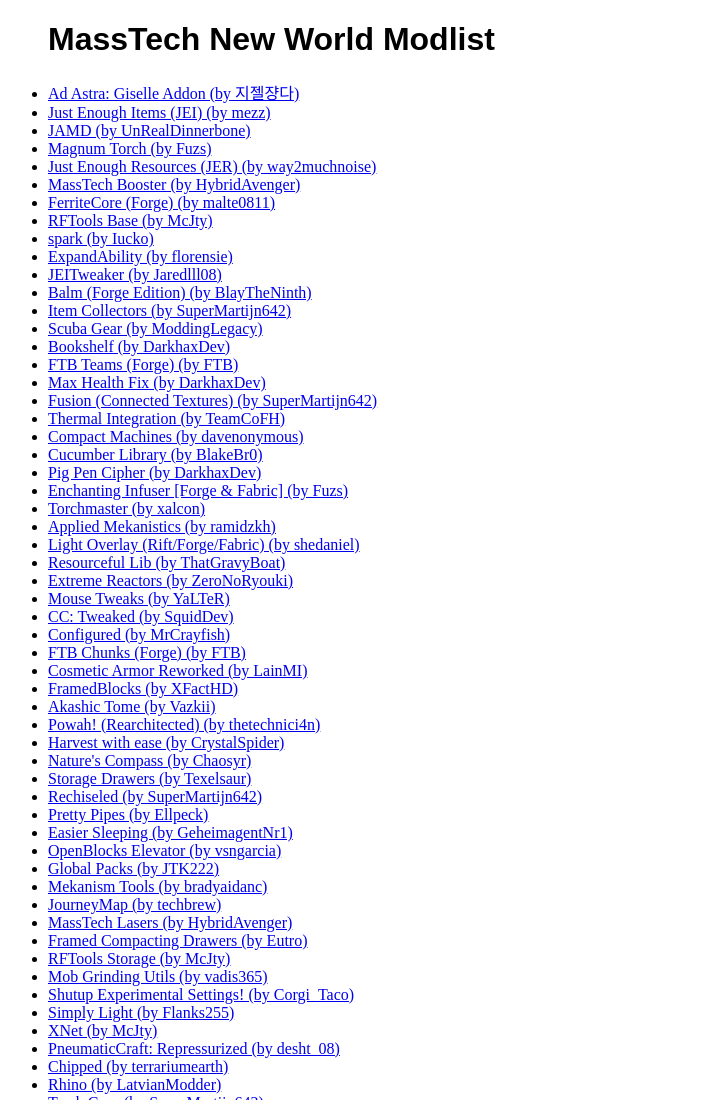
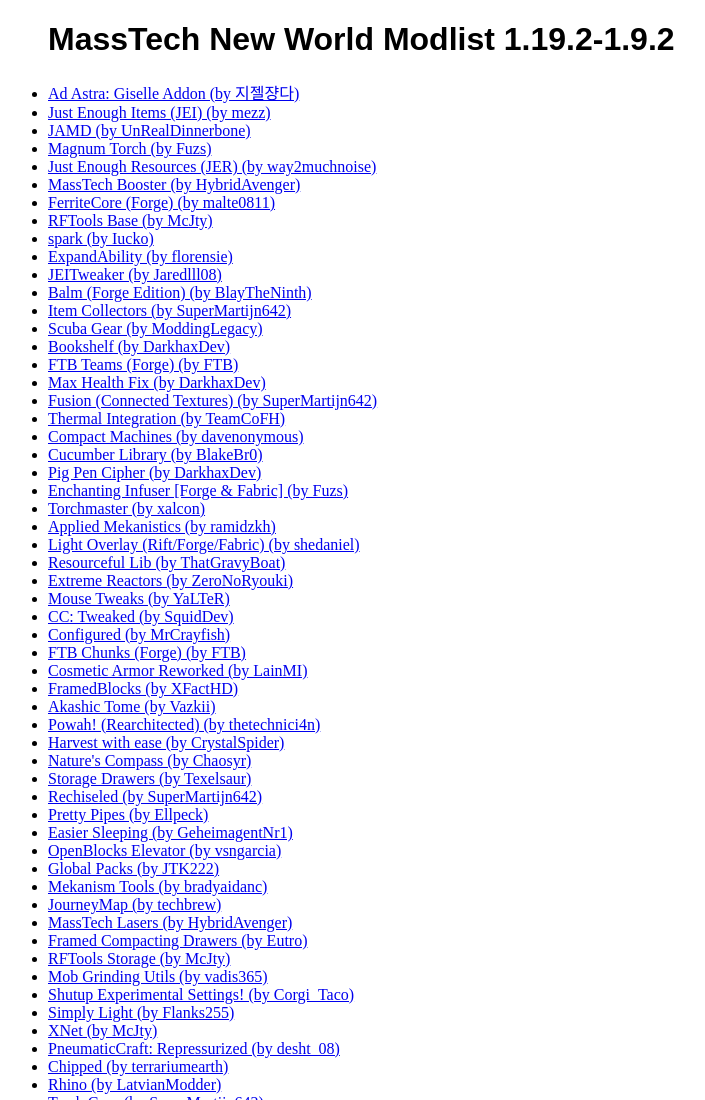
Before and after one commit to HybridAvenger69/hybridavenger69.github.io, a plain HTML site: page modlists/mtnw/modlist.html in a window 1280 px wide. Shown: the top 1100 px of the page, without its empty margins (0-705 px from the left). Drawn offline with Linux system fonts and the light colour scheme.

Commit message:
Update modlist.html

```diff
--- a/modlists/mtnw/modlist.html
+++ b/modlists/mtnw/modlist.html
@@ -13,7 +13,7 @@
 </head>
 <body>
 <ul>
-<h1>MassTech New World Modlist</h1>
+<h1>MassTech New World Modlist 1.19.2-1.9.2</h1>
 <li><a href="https://www.curseforge.com/minecraft/mc-mods/ad-astra-giselle-addon">Ad Astra: Giselle Addon (by 지젤쟝다)</a></li>
 <li><a href="https://www.curseforge.com/minecraft/mc-mods/jei">Just Enough Items (JEI) (by mezz)</a></li>
 <li><a href="https://www.curseforge.com/minecraft/mc-mods/jamd">JAMD (by UnRealDinnerbone)</a></li>
```
